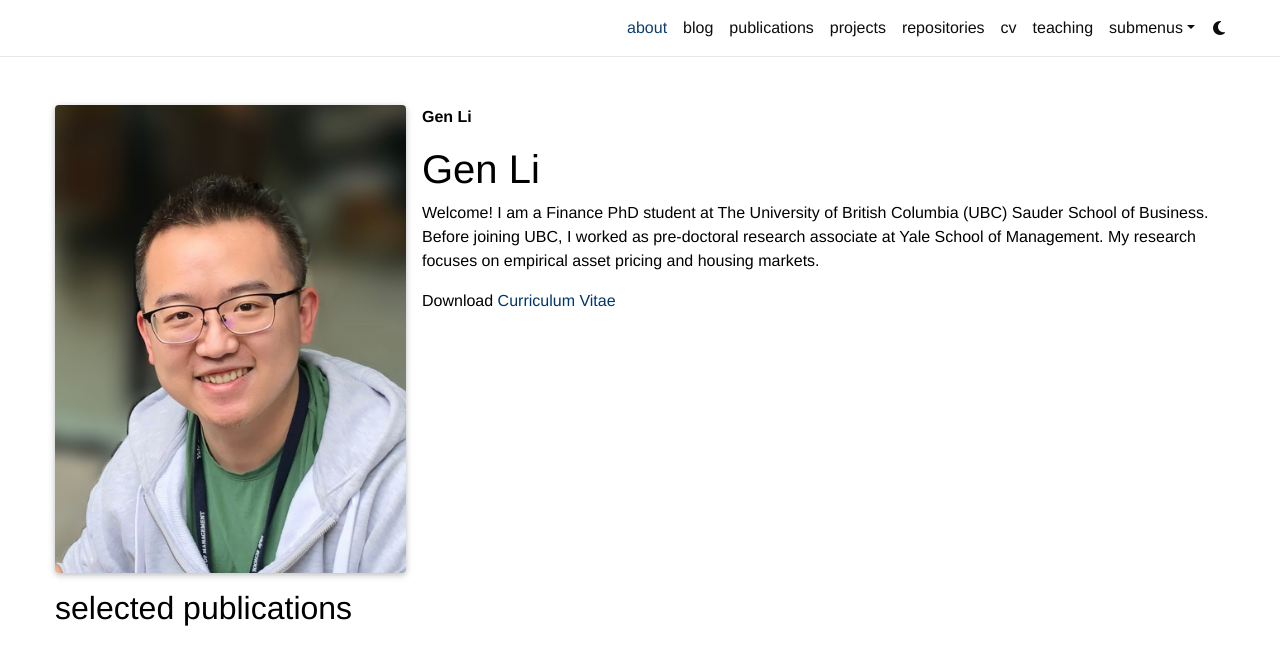
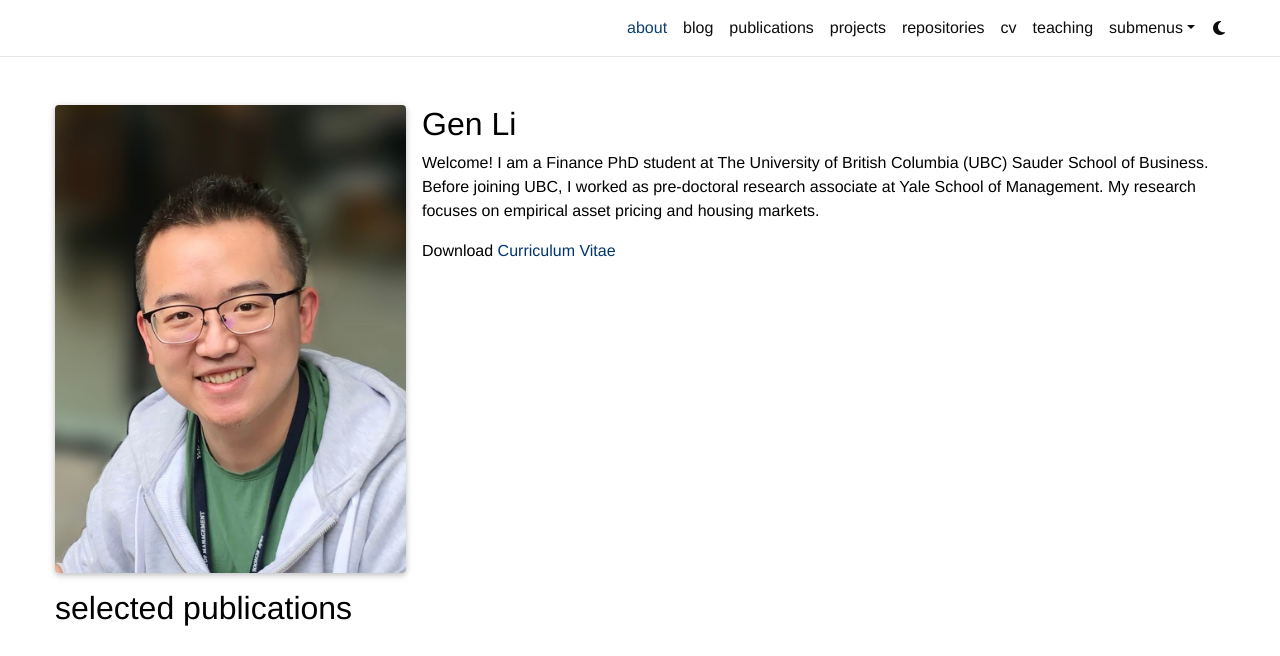
Before and after one commit to gen-li/gen-li.github.io, a Jekyll site: the page built from _pages/about.md, in a window 1280 px wide, cut to the strip 0-656 px from the top of the page. Built offline with Jekyll 4.4.1, drawn with Linux system fonts in a browser that asks for light colours; full-size pictures stand in for the smaller copies a plugin makes; comment, search, counter and statistics services are not loaded; a style sheet for code colours, icons or effects is not loaded.

Commit message:
Update about.md

```diff
--- a/_pages/about.md
+++ b/_pages/about.md
@@ -19,9 +19,9 @@ selected_papers: true # includes a list of papers marked as "selected={true}"
 social: false  # includes social icons at the bottom of the page
 ---
 
-<span class="font-weight-bold">Gen Li</span>
+<!-- <span class="font-weight-bold">Gen Li</span>  -->
 
-# Gen Li
+## Gen Li
 
 Welcome! I am a Finance PhD student at The University of British Columbia (UBC) Sauder School of Business. Before joining UBC, I worked as pre-doctoral research associate at Yale School of Management. My research focuses on empirical asset pricing and housing markets.
 
```
